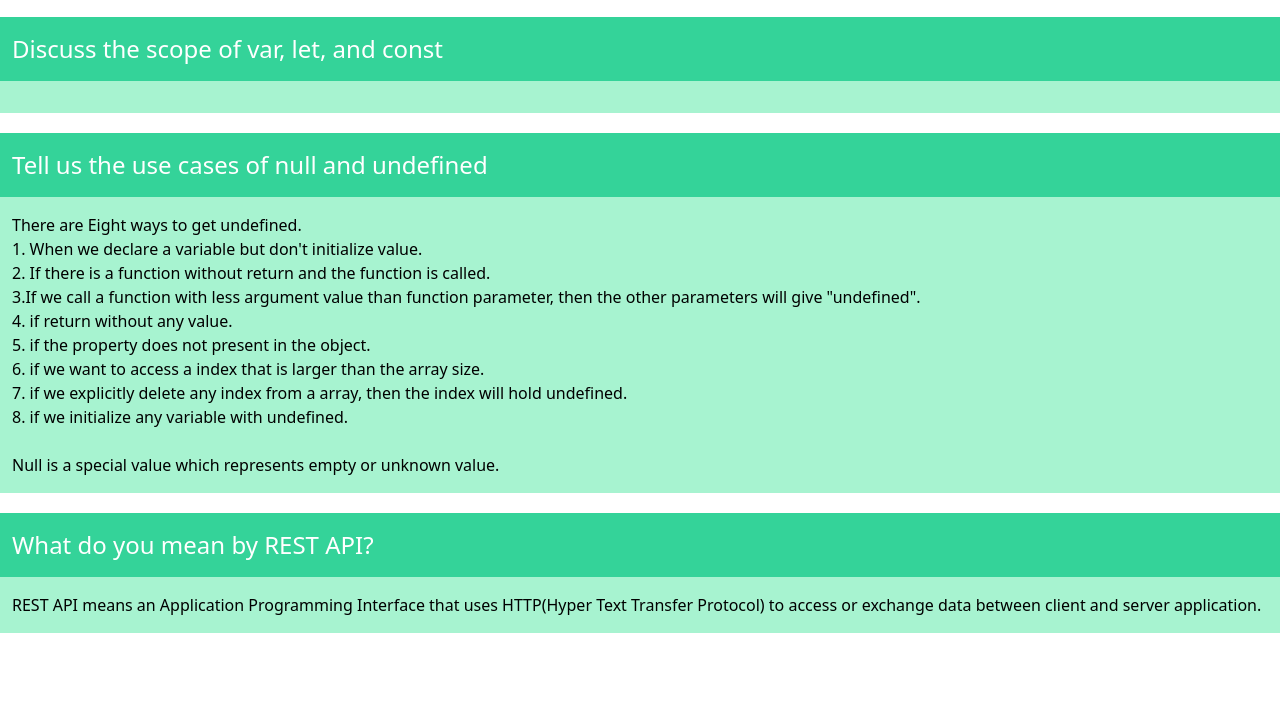
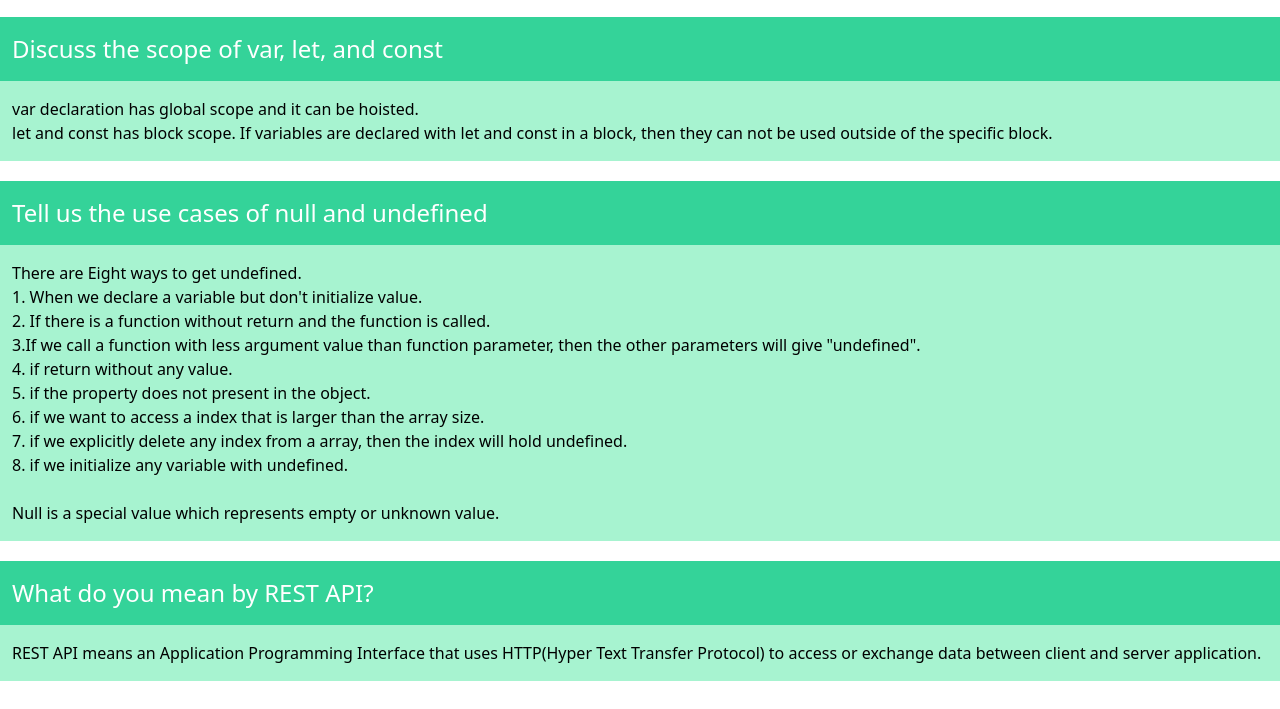
Before and after one commit to shimu-7/ph-tube, a plain HTML site: page blog.html in a window 1280 px wide. Shown: the part 91-800 px from the top of the page. Drawn offline with nearby package versions, Linux system fonts and the light colour scheme.

Commit message:
blog page completed

```diff
--- a/blog.html
+++ b/blog.html
@@ -14,7 +14,10 @@
     <main>
         <div class="my-5">
             <h3 class="text-2xl  font-medium bg-emerald-400 text-white py-4 px-3">Discuss the scope of var, let, and const</h3>
-            <p class="text-1xl  font-medium bg-emerald-200 text-black py-4 px-3"> </p>
+            <p class="text-1xl  font-medium bg-emerald-200 text-black py-4 px-3">
+                var declaration has global scope and it can be hoisted. <br>
+                let and const has block scope. If variables are declared with let and const in a block, then they can not be used outside of the specific block.
+                 </p>
 
         </div>
         <div class="my-5">
```
Also changed, not shown: js/view.js (+19 -3 lines).
